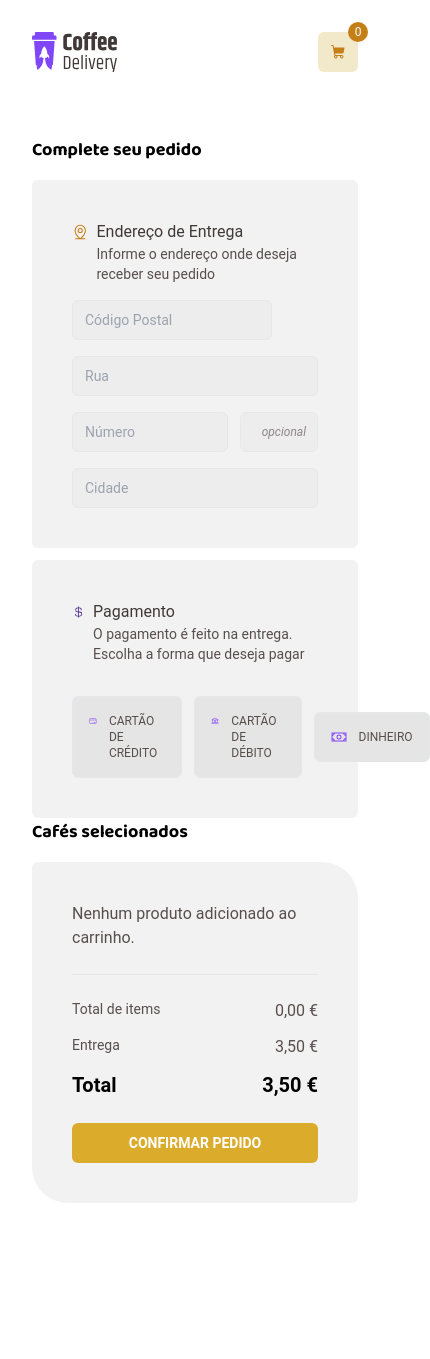
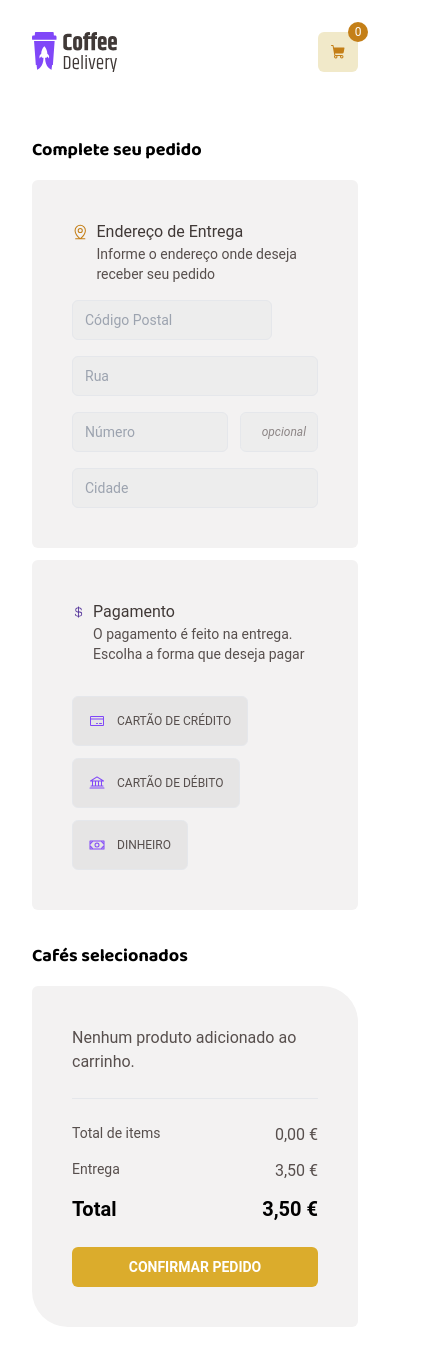
Before and after one commit to rui-dias-dev/e-commerce-checkout, a React (Vite) app: page /checkout in a window 390 px wide. Shown: the whole page, 430 px wide, since content can reach past the window. Before the commit the page ends 1235 px from the top, so only its background shows below. Built offline with nearby package versions, Linux system fonts and the light colour scheme.

Commit message:
fixed responsive bugs on checkout page

```diff
--- a/src/components/Checkout/CheckoutForm.tsx
+++ b/src/components/Checkout/CheckoutForm.tsx
@@ -43,15 +43,15 @@ export function CheckoutForm() {
         <Form {...form}>
             <form
                 onSubmit={form.handleSubmit(onSubmit)}
-                className="m-auto max-w-6xl gap-8 p-8 lg:flex"
+                className="m-auto flex max-w-6xl flex-col gap-8 p-8 lg:flex-row"
             >
-                <section className="w-full max-w-1.5xl">
+                <section className="w-full lg:max-w-1.5xl">
                     <h2 className="text-lg">Complete seu pedido</h2>
                     <AddressFields form={form} />
                     <PaymentMethodField form={form} />
                 </section>
 
-                <section className="flex-1">
+                <section className="flex-1 lg:max-w-1.5xl">
                     <h2 className="text-lg">Cafés selecionados</h2>
                     <Summary />
                 </section>
--- a/src/components/Checkout/PaymentMethodField.tsx
+++ b/src/components/Checkout/PaymentMethodField.tsx
@@ -38,7 +38,7 @@ export const PaymentMethodField = ({ form }: AddressFieldsProps) => {
                             <RadioGroup
                                 onValueChange={field.onChange}
                                 defaultValue={field.value}
-                                className="flex gap-3"
+                                className="flex flex-wrap gap-3"
                             >
                                 <FormItem
                                     className={"relative flex items-center"}
@@ -73,7 +73,7 @@ export const PaymentMethodField = ({ form }: AddressFieldsProps) => {
                                 </FormItem>
                             </RadioGroup>
                         </FormControl>
-                        <FormMessage  />
+                        <FormMessage />
                     </>
                 )}
             />
--- a/src/components/Product/CartProduct.tsx
+++ b/src/components/Product/CartProduct.tsx
@@ -6,7 +6,7 @@ import { CartProductActions } from "./CartProductActions";
 
 export const CartProduct = ({ product }: CartProductProps) => {
     return (
-        <div className="flex items-center">
+        <div className="flex flex-wrap lg:flex-nowrap items-center justify-center">
             <img className="h-16 w-16" src={product.image} alt="" />
             <div className="ml-5 flex flex-col gap-2">
                 <p>{product.title}</p>
--- a/src/components/Product/CartProductActions.tsx
+++ b/src/components/Product/CartProductActions.tsx
@@ -25,7 +25,7 @@ export const CartProductActions = ({ product }: CartProductProps) => {
     }, [quantity]);
 
     return (
-        <div className="flex">
+        <div className="flex flex-wrap gap-3 lg:flex-nowrap">
             <Quantity
                 handleDecreaseQuantity={handleDecreaseQuantity}
                 handleIncreaseQuantity={handleIncreaseQuantity}
--- a/src/components/Product/RemoveFromCartButton.tsx
+++ b/src/components/Product/RemoveFromCartButton.tsx
@@ -11,7 +11,7 @@ export const RemoveFromCartButton = ({ id }: RemoveFromCartButtonProps) => {
     return (
         <button
             onClick={() => removeProductFromCart(id)}
-            className="ml-2 flex items-center gap-1 rounded-md bg-base-button px-2 py-1"
+            className="flex items-center gap-1 rounded-md bg-base-button px-2 py-3"
             type="button"
         >
             <Trash className="h-4 w-4 text-purple" />
```
